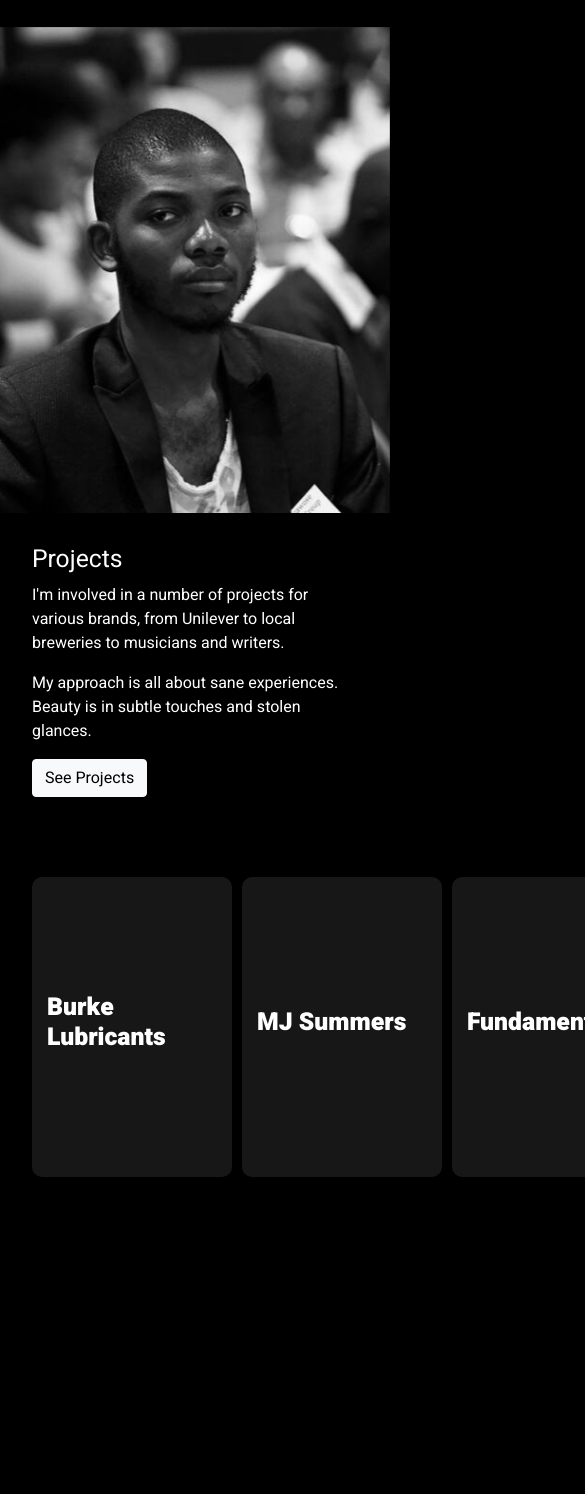
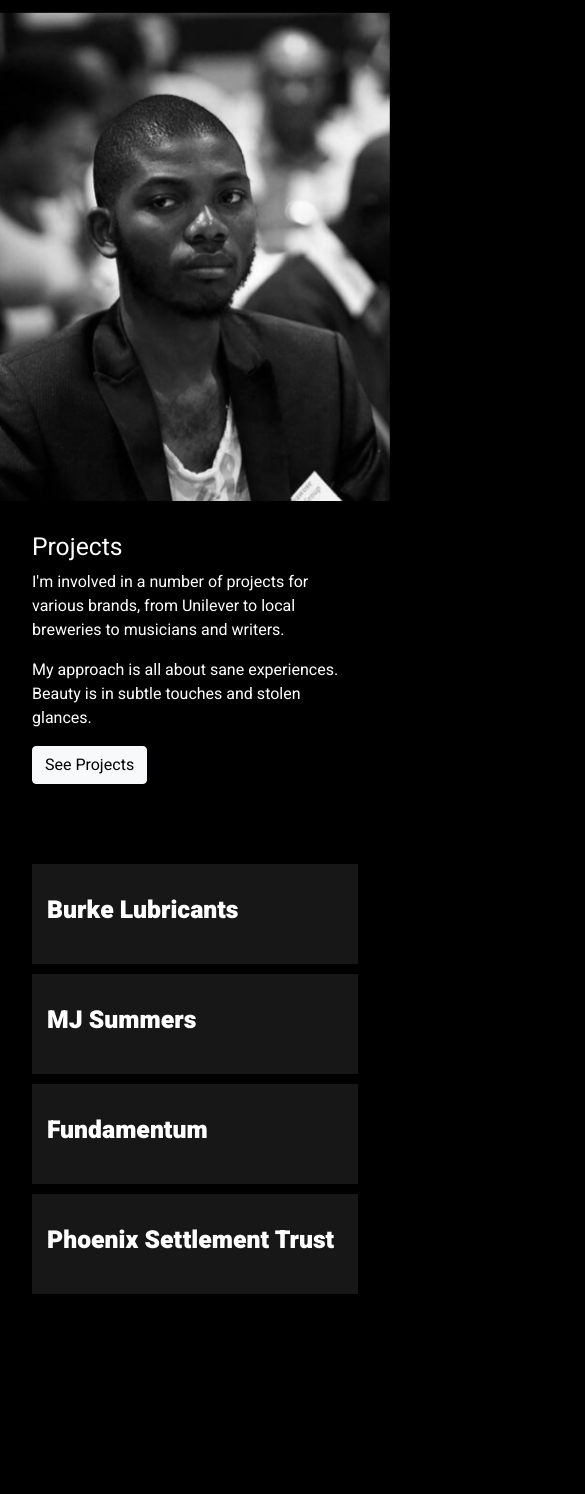
Before and after one commit to MondeLionel/fe_portfolio, a plain HTML site: page index.html in a window 390 px wide. Shown: the part 363-1857 px from the top of the page, 585 px wide, since content can reach past the window. Drawn offline with Linux system fonts and the light colour scheme.

Commit message:
update portfolio

```diff
--- a/css/style.css
+++ b/css/style.css
@@ -144,13 +144,13 @@ body.loading{
 	padding: 1em
 }
 .header{
-	height: 100vh;
+	/*! height: 100vh; */
 	color: #fff;
 	background-color: #000;
 	display: flex;
 	flex-direction: column;
 	justify-content: space-between;
-	padding-top:1em;
+	padding-top:5em;
 }
 
 .bg{
@@ -273,6 +273,8 @@ video{
 	height: 50vh;
 }
 
+
+
 @keyframes rotater{
 	0%{
 		transform: rotate(0deg);
@@ -281,3 +283,25 @@ video{
 		transform: rotate(360deg);
 	}
 }
+
+
+@media only screen and (max-width:500px){
+	*{}
+	body{
+		background-color: #000;
+	}
+
+	.links{
+		flex-direction: column;
+		justify-content: center;
+		align-items: center;
+	}
+
+	.links .showcase{
+		width: 100%;
+		height: 100px;
+		border-radius: 0;
+		margin: 0;
+		margin-bottom: 10px;
+	}
+}
--- a/index.html
+++ b/index.html
@@ -52,12 +52,14 @@
 			<h1 data-scroll data-scroll-speed="1">Web Developer Portfolio</h1>
 			<p>by Monde Nyawose</p>
 			<p class="terminal"><b>Tooling > </b> terminal EMUlator/CMD, Sublime Text, Browser, Windows 10 Pro</p>
+			<div class="codes">
 			<a href="https://github.com/MondeLionel" class="icon" target="_blank">
 				<span>Github</span>
 				<svg xmlns="http://www.w3.org/2000/svg"  viewBox="0 0 30 30" width="60px" height="60px"><path d="M15,3C8.373,3,3,8.373,3,15c0,5.623,3.872,10.328,9.092,11.63C12.036,26.468,12,26.28,12,26.047v-2.051 c-0.487,0-1.303,0-1.508,0c-0.821,0-1.551-0.353-1.905-1.009c-0.393-0.729-0.461-1.844-1.435-2.526 c-0.289-0.227-0.069-0.486,0.264-0.451c0.615,0.174,1.125,0.596,1.605,1.222c0.478,0.627,0.703,0.769,1.596,0.769 c0.433,0,1.081-0.025,1.691-0.121c0.328-0.833,0.895-1.6,1.588-1.962c-3.996-0.411-5.903-2.399-5.903-5.098 c0-1.162,0.495-2.286,1.336-3.233C9.053,10.647,8.706,8.73,9.435,8c1.798,0,2.885,1.166,3.146,1.481C13.477,9.174,14.461,9,15.495,9 c1.036,0,2.024,0.174,2.922,0.483C18.675,9.17,19.763,8,21.565,8c0.732,0.731,0.381,2.656,0.102,3.594 c0.836,0.945,1.328,2.066,1.328,3.226c0,2.697-1.904,4.684-5.894,5.097C18.199,20.49,19,22.1,19,23.313v2.734 c0,0.104-0.023,0.179-0.035,0.268C23.641,24.676,27,20.236,27,15C27,8.373,21.627,3,15,3z"/></svg></a>
 			<a href="https://codepen.io/MondeLionel" class="icon" target="_blank">
 				<span>Codepen</span>
 				<svg xmlns="http://www.w3.org/2000/svg"  viewBox="0 0 50 50" width="100px" height="100px"><path d="M 25 2.8125 L 24.464844 3.15625 L 3 16.796875 L 3 33.203125 L 25 47.1875 L 47 33.203125 L 47 16.796875 Z M 25 5.1875 L 45 17.894531 L 45 32.105469 L 25 44.8125 L 5 32.105469 L 5 17.894531 Z M 24 8.128906 L 7.761719 18.449219 L 15.582031 23.871094 L 24 18.136719 Z M 26 8.128906 L 26 18.136719 L 26.4375 18.433594 L 34.417969 23.871094 L 42.238281 18.449219 Z M 22 11.769531 L 22 17.078125 L 15.59375 21.445313 L 11.375 18.519531 Z M 28 11.769531 L 38.625 18.519531 L 34.40625 21.441406 L 28 17.078125 Z M 25 19.8125 L 17.300781 25.0625 L 25 30.398438 L 25.570313 30.003906 L 32.699219 25.0625 Z M 7 20.292969 L 7 29.722656 L 13.859375 25.046875 L 12.660156 24.21875 Z M 43 20.296875 L 36.140625 25.046875 L 37.34375 25.871094 L 43 29.722656 Z M 25 22.234375 L 29.167969 25.078125 L 25 27.964844 L 20.832031 25.078125 Z M 9 24.113281 L 10.328125 25.035156 L 9 25.9375 Z M 41 24.113281 L 41 25.9375 L 39.671875 25.035156 Z M 15.574219 26.238281 L 15.003906 26.625 L 7.773438 31.558594 L 24 41.871094 L 24 32.078125 Z M 34.425781 26.238281 L 26 32.078125 L 26 41.871094 L 42.226563 31.558594 Z M 15.5625 28.667969 L 22 33.125 L 22 38.230469 L 11.40625 31.5 Z M 34.4375 28.667969 L 38.59375 31.5 L 28 38.230469 L 28 33.125 Z"/></svg></a>
+			</div>
 		</div>
 		<div class="bg" style="position: relative;">
 			<div class="bgCover"></div>
@@ -81,20 +83,20 @@
 
 		<div class="links">
 
-				<a href="#" class="showcase">
+				<a href="https://www.oil.ie/" target="_blank" class="showcase">
 					<h2>Burke Lubricants</h2>
 					<span class="title">Burke Lubricants</span>
 
 				</a>
-				<a href="#" class="showcase">
+				<a href="https://mjsummers.netlify.app/" class="showcase">
 					<h2>MJ Summers</h2>
 					<span class="title">MJ Summers</span>
 				</a>
-				<a href="#" class="showcase">
+				<a href="http://www.fundamentum.co.za/" target="_blank" class="showcase">
 					<h2>Fundamentum</h2>
 					<span class="title">Fundamentum</span>
 				</a>
-				<a href="#" class="showcase">
+				<a href="https://www.phoenixsettlement.co.za/" target="_blank" class="showcase">
 					<h2>Phoenix Settlement Trust</h2>
 					<span class="title">Phoenix Settlement Trust</span>
 				</a>
@@ -190,4 +192,11 @@
 	<script src="js/circletype.min.js"></script>
 	<script src="js/main.js"></script>
 </body>
+			<!-- Short story monologue -->
+		<!-- Do you know the difference between a police officer and a civilian? -->
+		<!-- The former has a right, a power given by the state to murder me legally. -->
+		<!-- Do you know the reason why I haven't punched your face? -->
+		<!-- Because those state sanctioned murderers will be given probable cause to kill me without hesitation. -->
+		<!-- So if I do make a move to dispel any notion of patience for your nonsense, I'd have to kill you. -->
+		<!-- Kill you so that when the butchers come for me, they can kill me for killing you. Zero sum. No one wins. And that is actually the best outcome for me. Because if I dont kill you, they still might kill me. Do you understand that old adage between a rock and a hard place? I can't win. Its impossible for me to win. My winning is not in the games rulebook. So all I ask is that you leave me be. Thats all I ask. Leave me be. If I have offended you, I apologize. Move on. If you insist on destroying me than I am left with no choice. -->
 </html>
--- a/js/main.js
+++ b/js/main.js
@@ -56,6 +56,7 @@ function animateLoad(){
   const loader = document.querySelector('.loader')
   const counter = document.querySelector('.count')
   const ball = document.querySelector('.ball')
+  const codes = document.querySelector('.codes')
   const rotatercuff = document.querySelector('.rotateText')
 
   const initAnimations = {
@@ -128,9 +129,10 @@ function animateLoad(){
     translateY:['10px','0px']
   })
   .add({
-    targets: rotatercuff,
-    easing: 'easeInOutQuad',
-    translateX:['100%','0%']
+    targets: codes,
+    delay:100,
+    opacity:[0,1],
+    translateY:['10px','0px']
   })
 
 
```
Also changed, not shown: projects.html (+8 -25 lines), windows.html (+9 -12 lines), img/index.jpg (added).
